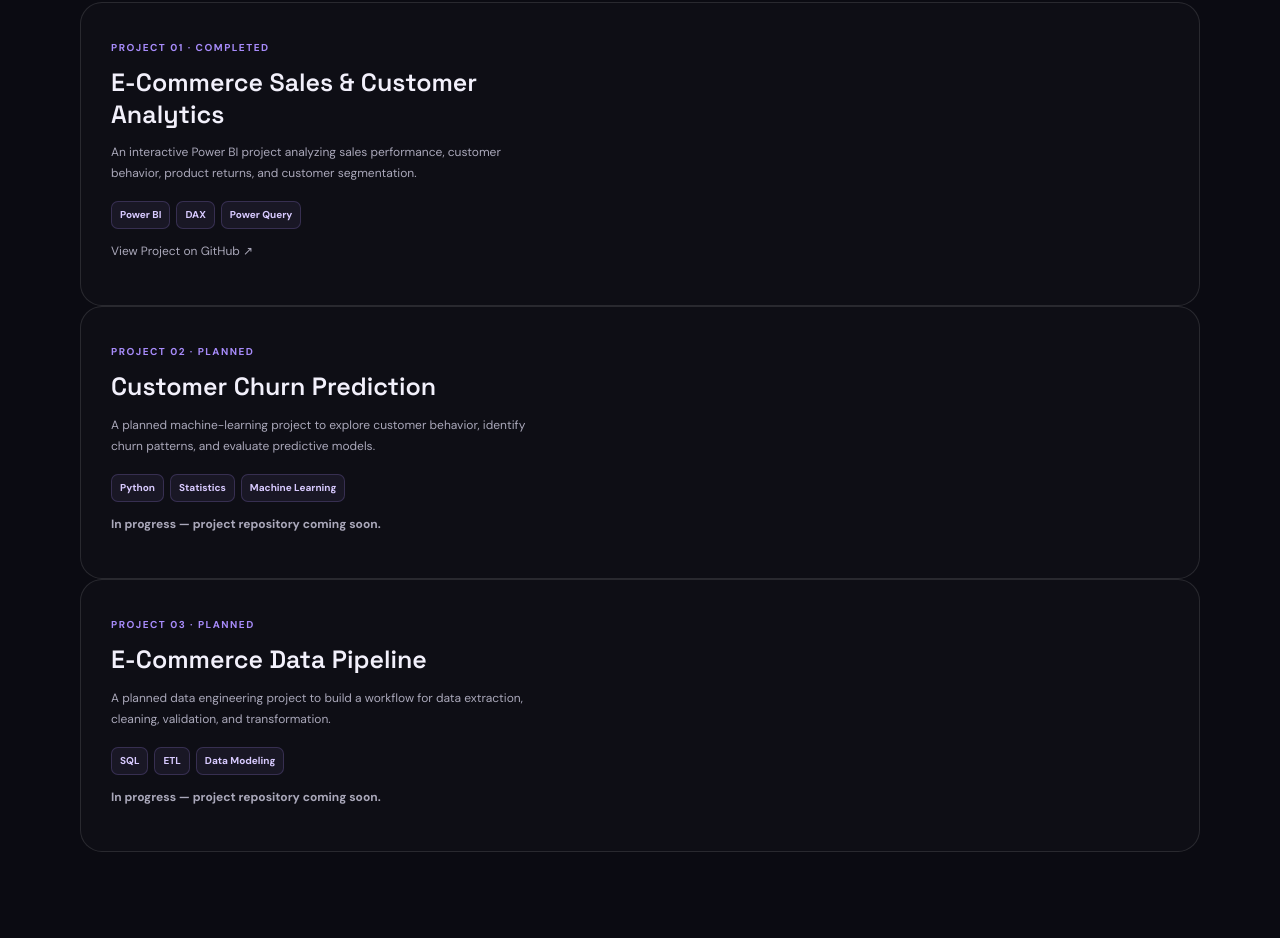
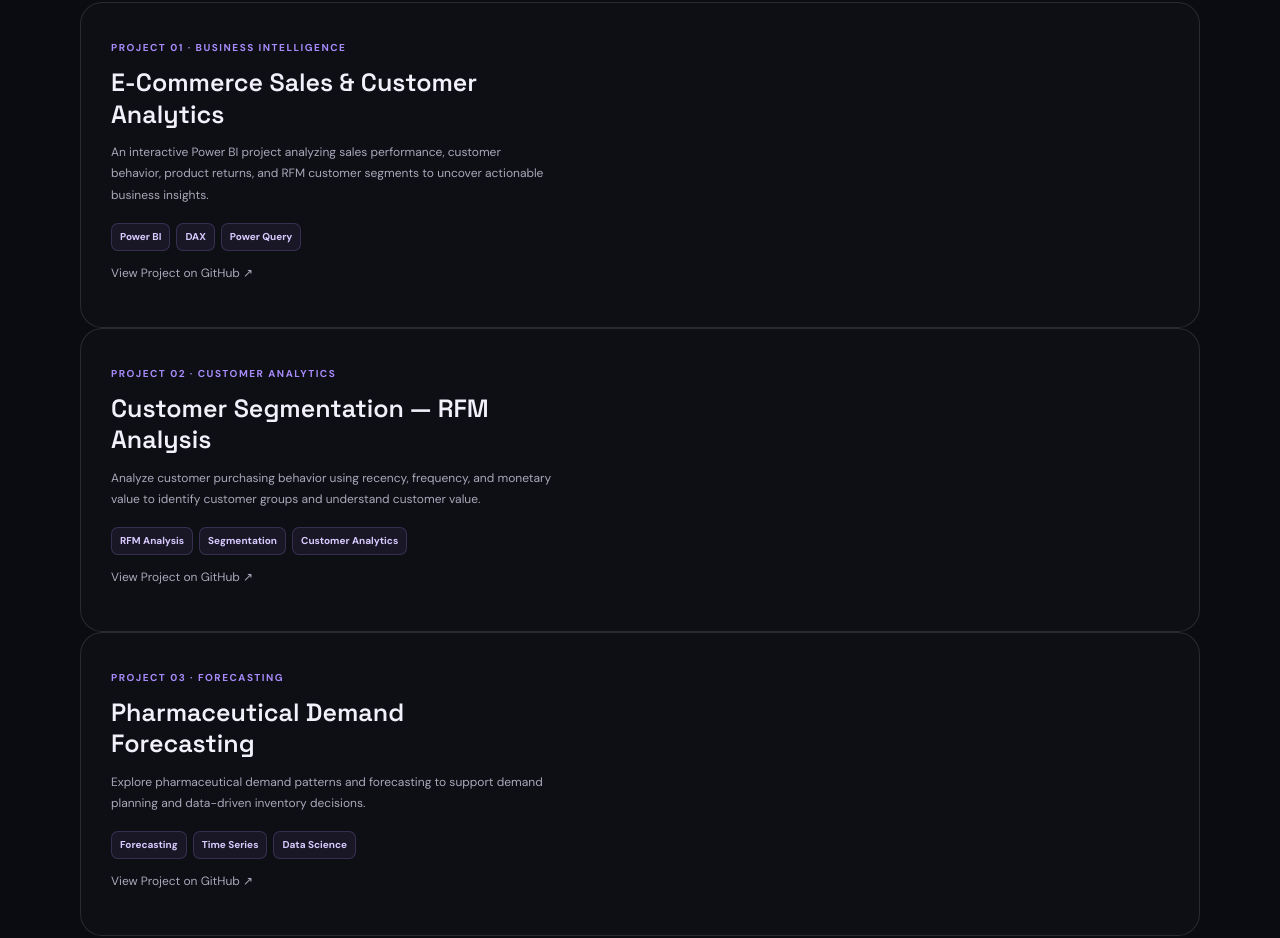
Before and after one commit to stenalrodrigues/stenalrodrigues.github.io, a plain HTML site: page index.html in a window 1280 px wide. Shown: the part 2379-3317 px from the top of the page. Drawn offline with Linux system fonts and the light colour scheme.

Commit message:
Revise project details and add GitHub links
Updated project descriptions and tags for clarity and accuracy. Added GitHub links for projects.

```diff
--- a/index.html
+++ b/index.html
@@ -28,19 +28,22 @@
 <article class="card"><div class="symbol">✳</div><h3>Next learning goals</h3><p>Building foundations for more advanced projects.</p><div class="tags"><span>Statistics</span><span>SQL</span><span>Machine learning</span></div></article>
 </div></section>
 
+
 <section class="section wrap" id="projects">
   <p class="eyebrow">SELECTED WORK</p>
   <h2>Projects that turn questions into insights.</h2>
 
   <div class="project-grid">
 
+    <!-- Project 1: Power BI E-commerce Analytics -->
     <article class="project">
       <div class="project-info">
-        <small>PROJECT 01 · COMPLETED</small>
+        <small>PROJECT 01 · BUSINESS INTELLIGENCE</small>
         <h3>E-Commerce Sales &amp; Customer Analytics</h3>
         <p>
           An interactive Power BI project analyzing sales performance,
-          customer behavior, product returns, and customer segmentation.
+          customer behavior, product returns, and RFM customer segments
+          to uncover actionable business insights.
         </p>
         <div class="tags">
           <span>Power BI</span>
@@ -56,43 +59,58 @@
       </div>
     </article>
 
+    <!-- Project 2: Customer Segmentation RFM -->
     <article class="project">
       <div class="project-info">
-        <small>PROJECT 02 · PLANNED</small>
-        <h3>Customer Churn Prediction</h3>
+        <small>PROJECT 02 · CUSTOMER ANALYTICS</small>
+        <h3>Customer Segmentation — RFM Analysis</h3>
         <p>
-          A planned machine-learning project to explore customer behavior,
-          identify churn patterns, and evaluate predictive models.
+          Analyze customer purchasing behavior using recency,
+          frequency, and monetary value to identify customer groups
+          and understand customer value.
         </p>
         <div class="tags">
-          <span>Python</span>
-          <span>Statistics</span>
-          <span>Machine Learning</span>
+          <span>RFM Analysis</span>
+          <span>Segmentation</span>
+          <span>Customer Analytics</span>
         </div>
-        <p><strong>In progress — project repository coming soon.</strong></p>
+        <p>
+          <a href="https://github.com/stenalrodrigues/Customer-Segmentation-RFM"
+             target="_blank" rel="noopener noreferrer">
+            View Project on GitHub ↗
+          </a>
+        </p>
       </div>
     </article>
 
+    <!-- Project 3: Pharmaceutical Demand Forecasting -->
     <article class="project">
       <div class="project-info">
-        <small>PROJECT 03 · PLANNED</small>
-        <h3>E-Commerce Data Pipeline</h3>
+        <small>PROJECT 03 · FORECASTING</small>
+        <h3>Pharmaceutical Demand Forecasting</h3>
         <p>
-          A planned data engineering project to build a workflow for
-          data extraction, cleaning, validation, and transformation.
+          Explore pharmaceutical demand patterns and forecasting
+          to support demand planning and data-driven inventory
+          decisions.
         </p>
         <div class="tags">
-          <span>SQL</span>
-          <span>ETL</span>
-          <span>Data Modeling</span>
+          <span>Forecasting</span>
+          <span>Time Series</span>
+          <span>Data Science</span>
         </div>
-        <p><strong>In progress — project repository coming soon.</strong></p>
+        <p>
+          <a href="https://github.com/stenalrodrigues/pharmaceutical-demand-forecasting"
+             target="_blank" rel="noopener noreferrer">
+            View Project on GitHub ↗
+          </a>
+        </p>
       </div>
     </article>
 
   </div>
 </section>
 
+
 <section class="section wrap" id="contact"><div class="contact"><div><p class="eyebrow">LET'S CONNECT</p><h2>Open to learning, collaboration, and opportunities.</h2><p class="muted">Connect with me about data analytics, Power BI, data science projects, or opportunities to learn and grow.</p></div><div class="contact-links"><a href="https://github.com/YOUR-GITHUB-USERNAME">GitHub ↗</a><a href="https://www.linkedin.com/in/YOUR-LINKEDIN-USERNAME/">LinkedIn ↗</a><a href="mailto:YOUR-EMAIL@example.com">Email ↗</a></div></div></section>
 </main>
 <footer class="footer wrap"><a class="brand" href="#home"><span class="logo">DS</span><span><b>Your Name</b><small>BUILT WITH CURIOSITY</small></span></a><p>© <span id="year"></span> Your Name · HTML, CSS & GitHub Pages</p><a href="#home">Back to top ↑</a></footer>
```
